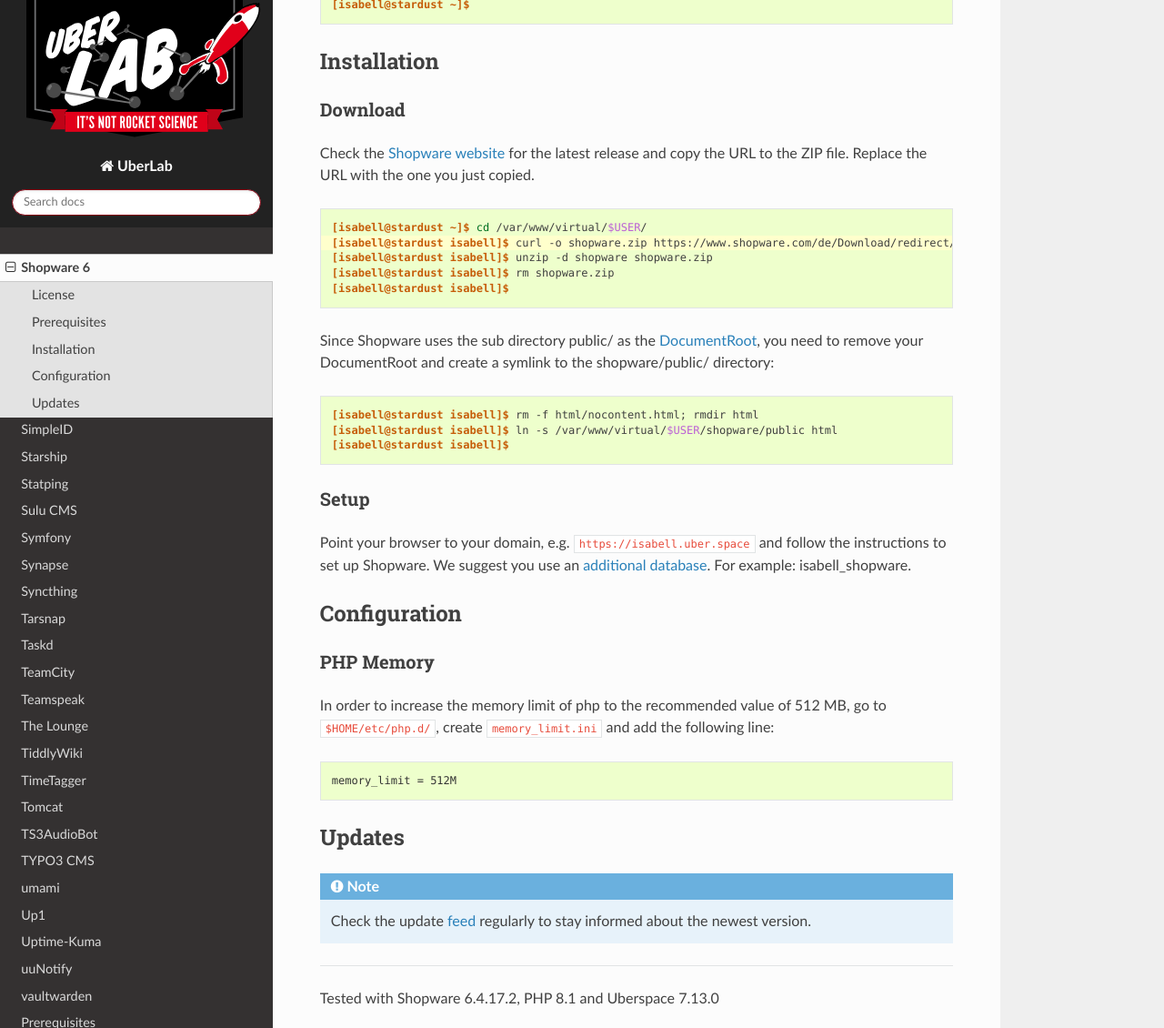
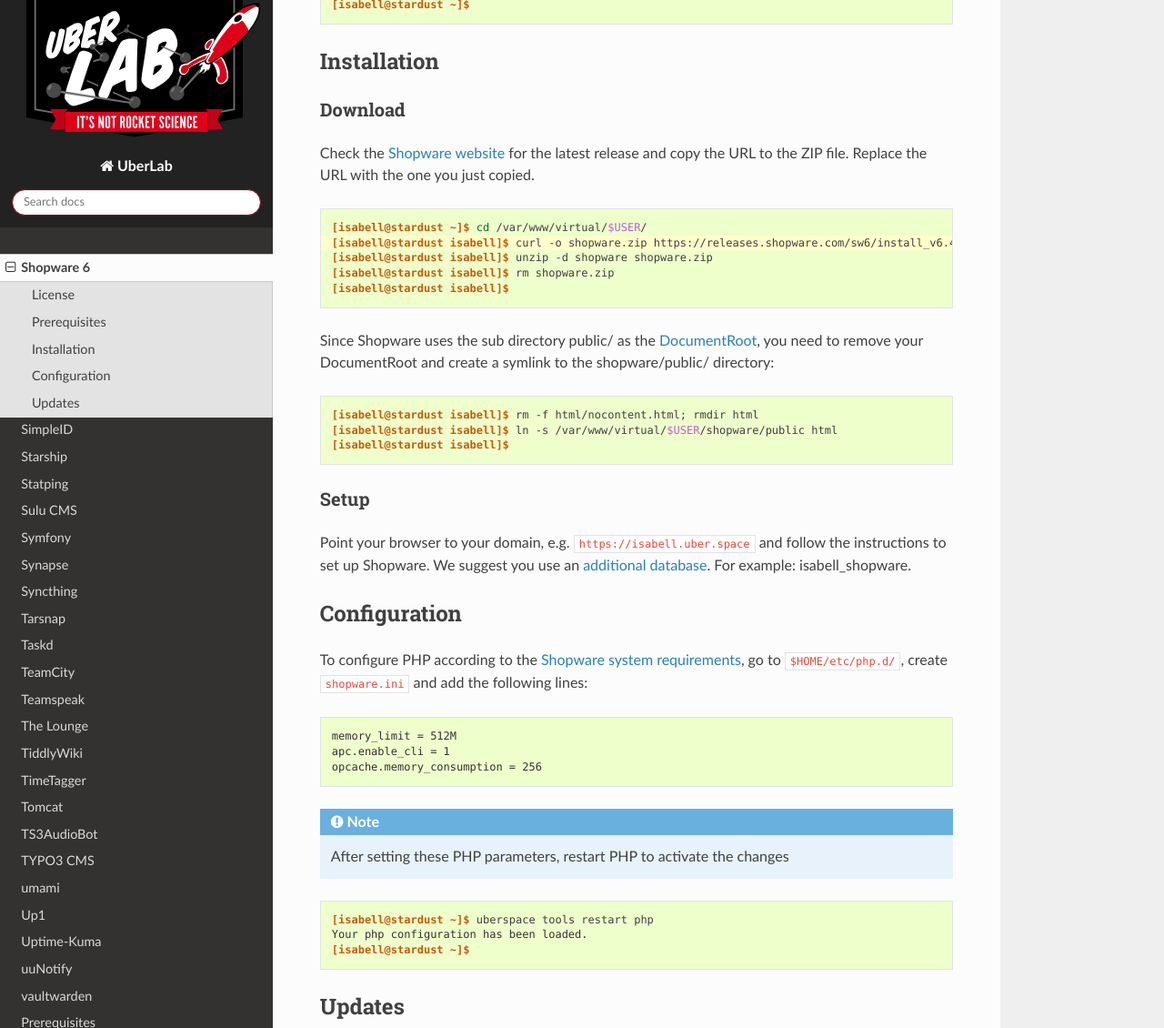
Before and after one commit to Uberspace/lab, a Sphinx documentation site: the page built from source/guide_shopware-6.rst, in a window 1280 px wide and 1400 px high, scrolled down 1909 px, cut to the strip 0-1130 px from the top of the window. Shown: the whole strip at 91% size. Built offline with Sphinx 7.4.7 and the Read the Docs theme 2.0.0, drawn with Linux system fonts in a browser that asks for light colours.

Commit message:
[shopware6] fix download URL, adapt PHP config, reload PHP (#1542)

```diff
--- a/source/guide_shopware-6.rst
+++ b/source/guide_shopware-6.rst
@@ -66,7 +66,7 @@
  :emphasize-lines: 2
 
  [isabell@stardust ~]$ cd /var/www/virtual/$USER/
- [isabell@stardust isabell]$ curl -o shopware.zip https://www.shopware.com/de/Download/redirect/version/sw6/file/install_v6.4.17.2_4d2c85fb448571fa4f30edce635f33a67dda1d76.zip
+ [isabell@stardust isabell]$ curl -o shopware.zip https://releases.shopware.com/sw6/install_v6.4.17.2_4d2c85fb448571fa4f30edce635f33a67dda1d76.zip
  [isabell@stardust isabell]$ unzip -d shopware shopware.zip
  [isabell@stardust isabell]$ rm shopware.zip
  [isabell@stardust isabell]$
@@ -91,15 +91,22 @@
 Configuration
 =============
 
-PHP Memory
-----------
-
-In order to increase the memory limit of php to the recommended value of 512 MB, go to
-``$HOME/etc/php.d/``, create ``memory_limit.ini`` and add the following line:
+To configure PHP according to the `Shopware system requirements`_, go to
+``$HOME/etc/php.d/``, create ``shopware.ini`` and add the following lines:
 
 ::
 
  memory_limit = 512M
+ apc.enable_cli = 1
+ opcache.memory_consumption = 256
+
+.. note:: After setting these PHP parameters, restart PHP to activate the changes
+
+.. code-block:: console
+
+ [isabell@stardust ~]$ uberspace tools restart php
+ Your php configuration has been loaded.
+ [isabell@stardust ~]$
 
 Updates
 =======
@@ -109,6 +116,7 @@
 
 .. _Shopware: https://www.shopware.com
 .. _Shopware website: https://www.shopware.com/en/download/
+.. _Shopware system requirements: https://docs.shopware.com/en/shopware-6-en/first-steps/system-requirements
 .. _Symfony: https://symfony.com
 .. _Vue.js: https://vuejs.org
 .. _feed: https://github.com/shopware/platform/releases.atom
```
